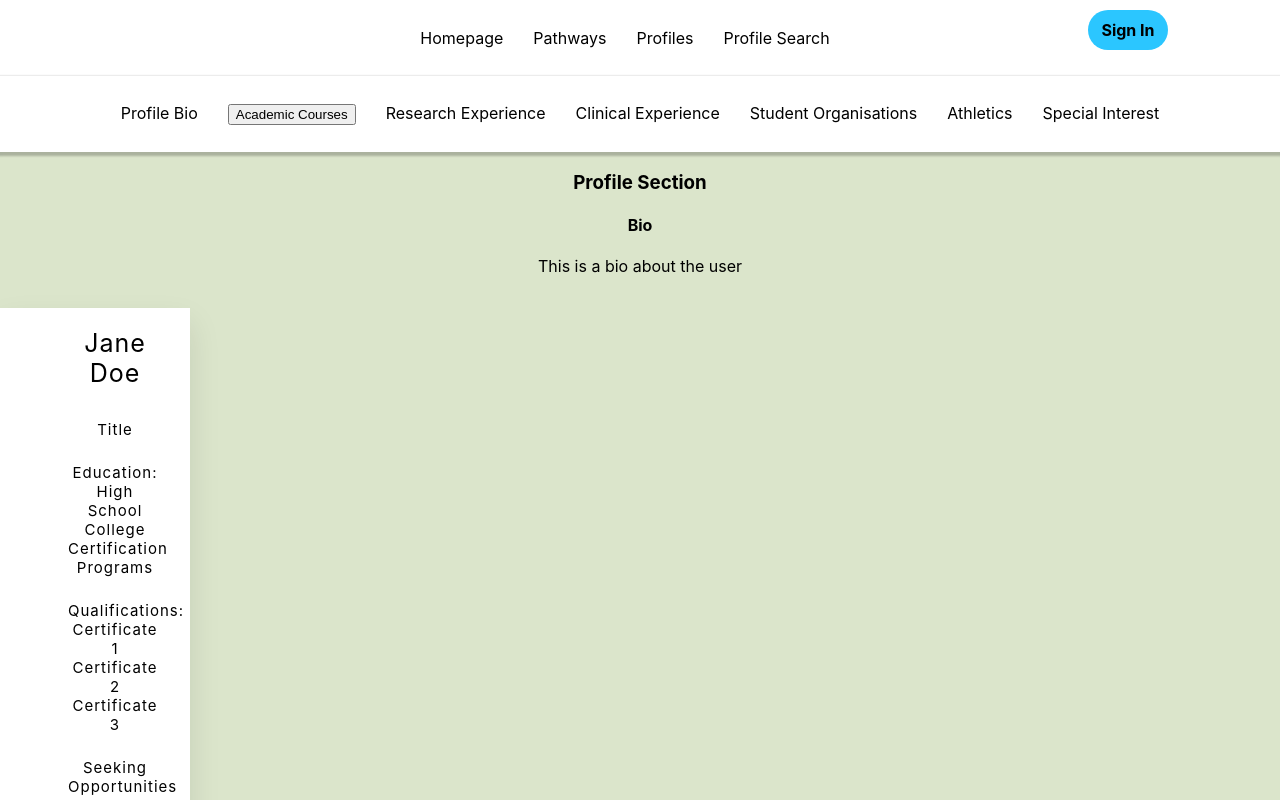
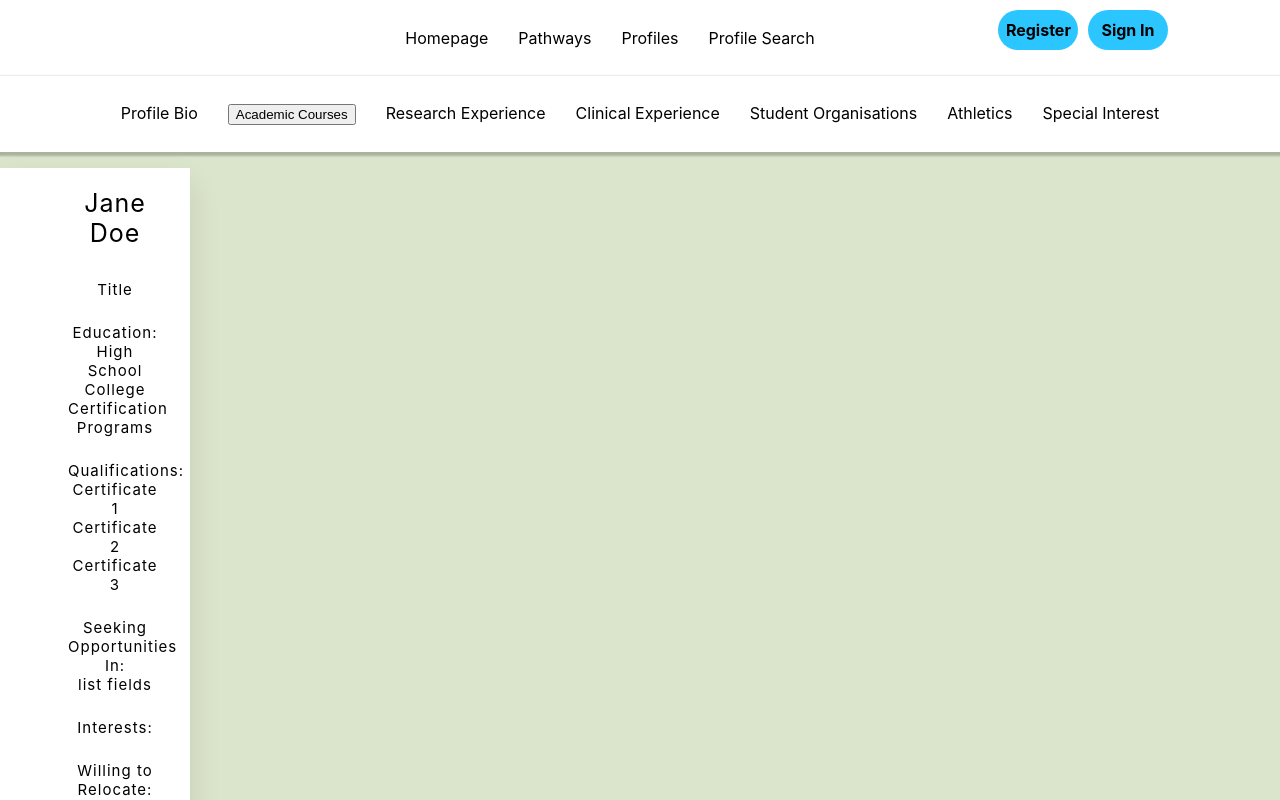
Before and after one commit to healthhub-platform/health-hub, a React (Create React App) app: page /Profiles in a window 1280 px wide. Shown: the top 800 px of the page. Built offline with nearby package versions, Linux system fonts and the light colour scheme.

Commit message:
added register button

```diff
--- a/package.json
+++ b/package.json
@@ -10,6 +10,7 @@
     "react": "^18.2.0",
     "react-bootstrap": "^2.8.0",
     "react-dom": "^18.2.0",
+    "react-pro-sidebar": "^1.1.0-alpha.1",
     "react-router-dom": "^6.15.0",
     "react-scripts": "^5.0.1",
     "web-vitals": "^2.1.4"
--- a/src/App.js
+++ b/src/App.js
@@ -2,7 +2,7 @@ import healthHubLogo from './images/healthhublogo.png';
 import './App.css';
 import React from 'react';
 import { useState } from 'react';
-import { BrowserRouter as Router, Routes, Route, Link } from "react-router-dom";
+import { BrowserRouter as Router, Routes, Route, Link, Switch } from "react-router-dom";
 import { Nav, Form, FormControl, Button } from "react-bootstrap";
 import Navbar from './components/Navbar';
 import Homepage from './pages/Homepage/Homepage';
@@ -16,22 +16,28 @@ import ClinicalExperience from './pages/Profile/ClinicalExperience';
 import StudentOrganisations from './pages/Profile/StudentOrgs';
 import Athletics from './pages/Profile/Athletics';
 import SpecialInterest from './pages/Profile/SpecialInterest';
+import RegistrationForm from './components/registrationForm';
+
 
 
 function App() {
 
   const [isShowLogin, setIsShowLogin] = useState(true);
+  const [isShowRegister, setIsShowRegister] = useState(true);
 
   const handleLoginClick = () => {
     setIsShowLogin((isShowLogin) => !isShowLogin);
   };
+  const handleRegisterClick = () =>{
+    setIsShowRegister((isShowRegister)=>!isShowRegister);
+  }
 
   return (
     <div className="App">
 
         <div className="navigation-menu">
         <Router>
-        <Navbar handleLoginClick={handleLoginClick}/>
+        <Navbar handleLoginClick={handleLoginClick} handleRegisterClick={handleRegisterClick}/>
 
         <Routes>
           <Route path='/' element={<Homepage/>}/>
@@ -47,7 +53,9 @@ function App() {
           <Route path='/ProfileSearch' element={<ProfileSearchSection/>}/>
         </Routes>
         </Router>
+        <RegistrationForm isShowRegister={isShowRegister}/>
         <LoginForm isShowLogin={isShowLogin} />
+
       </div>
       </div>
 
--- a/src/components/LoginForm.js
+++ b/src/components/LoginForm.js
@@ -1,4 +1,5 @@
 import React from "react";
+import { Link } from "react-router-dom";
 import './LoginForm.css'
 const LoginForm = ({ isShowLogin }) => {
   return (
@@ -16,6 +17,8 @@ const LoginForm = ({ isShowLogin }) => {
             <input type="password" name="password" className="login-box" />
             <br></br>
             <input type="submit" value="LOGIN" className="login-btn" />
+            <br></br>
+            {/* <p>Need to sign up? Click <Link to="/RegisterAccount"> </Link> </p> */}
           </form>
         </div>
       </div>
--- a/src/components/Navbar.css
+++ b/src/components/Navbar.css
@@ -51,3 +51,24 @@
   .loginicon:hover{
     color: white;
   }
+
+  .registericon {
+    position: absolute;
+    width: 80px;
+    text-decoration: none;
+    display: flex;
+    align-items: center;
+    justify-content: center;
+    font-weight: bolder;
+    color: black;
+    height: 40px;
+    left: 78%;
+    top: 10px;
+    background:#2bc6ff;
+    border-radius: 24px;
+    cursor: pointer;
+  }
+
+  .registericon:hover{
+    color: white;
+  }
--- a/src/components/Navbar.js
+++ b/src/components/Navbar.js
@@ -1,11 +1,14 @@
 import React from 'react';
 import "./Navbar.css";
-import { NavLink } from "react-router-dom";
+import { NavLink, Link } from "react-router-dom";
 
-const Navbar=({ handleLoginClick }) =>{
+const Navbar=({ handleLoginClick, handleRegisterClick }) =>{
     const handleClick = () => {
         handleLoginClick();
       };
+    const handleClick2 =()=>{
+        handleRegisterClick();
+    }
 
     return (
         <div className="navigation">
@@ -29,6 +32,11 @@ const Navbar=({ handleLoginClick }) =>{
                         Sign In
                     </span>
                 </li>
+                <li>
+                    <span onClick={handleClick2} className="registericon">
+                        Register
+                    </span>
+                </li>
 
             </ul>
 
--- a/src/components/ProfileSidebar.js
+++ b/src/components/ProfileSidebar.js
@@ -1,9 +1,11 @@
 import React from "react";
+import { ProSidebar, Sidebar, Menu, MenuItem, SubMenu } from 'react-pro-sidebar';
 import './ProfileSidebar.css'
 
 const ProfileSidebar =()=>{
     return(
         <div className ="container">
+        <Sidebar>
             <ul className = "sidebar">
                 <li> <span> Jane Doe </span></li>
                 <li><span><i className="fa fa-title"></i> </span><span>Title</span> </li>
@@ -13,6 +15,7 @@ const ProfileSidebar =()=>{
                 <li><span><i className="fa fa-interests"></i> </span><span>Interests: </span> </li>
                 <li><span><i className="fa fa-location"></i> </span><span>Willing to Relocate: Y/N </span> </li>
             </ul>
+            </Sidebar>
         </div>
     );
 }
--- /dev/null
+++ b/src/components/registrationForm.css
@@ -0,0 +1,30 @@
+.form{
+    background-color: white;
+    border-radius: 5px;
+    width: 550px;
+    margin: 20px auto;
+    padding: 20px;
+    /* height: 600px; */
+}
+
+.form-body{
+    text-align: left;
+    padding: 20px 10px;
+}
+
+.form-body > *{
+    padding: 5px;
+}
+
+.form__label{
+    width: 40%;
+    display:inline-block;
+}
+
+.form_input{
+    width: 60%;
+}
+
+.footer{
+    text-align: center;
+}
--- /dev/null
+++ b/src/components/registrationForm.js
@@ -0,0 +1,37 @@
+import React, {useState} from 'react';
+import './registrationForm.css'
+
+const RegistrationForm=({ isShowRegister })=> {
+    return(
+        <div className={`${isShowRegister ? "active" : ""} show`}>
+            <div className="form">
+                <div className="form-body">
+                    <div className="username">
+                        <label className="form__label" for="firstName">First Name </label>
+                        <input className="form__input" type="text" id="firstName" placeholder="First Name"/>
+                    </div>
+                    <div className="lastname">
+                        <label className="form__label" for="lastName">Last Name </label>
+                        <input  type="text" name="" id="lastName"  className="form__input"placeholder="LastName"/>
+                    </div>
+                    <div className="email">
+                        <label className="form__label" for="email">Email </label>
+                        <input  type="email" id="email" className="form__input" placeholder="Email"/>
+                    </div>
+                    <div className="password">
+                        <label className="form__label" for="password">Password </label>
+                        <input className="form__input" type="password"  id="password" placeholder="Password"/>
+                    </div>
+                    <div className="confirm-password">
+                        <label className="form__label" for="confirmPassword">Confirm Password </label>
+                        <input className="form__input" type="password" id="confirmPassword" placeholder="Confirm Password"/>
+                    </div>
+                </div>
+                <div class="footer">
+                    <button type="submit" class="btn">Register</button>
+                </div>
+            </div>
+        </div>
+    )
+}
+export default RegistrationForm;
--- a/src/pages/Profile/ProfileMain.css
+++ b/src/pages/Profile/ProfileMain.css
@@ -1,6 +1,7 @@
-/* .container{
+ .container{
     height:100vh;
     position: relative;
+    margin: 0 auto;
 }
 
 
@@ -14,4 +15,6 @@
 .container .content h3{
 
     font-size: large;
-} */
+}
+
+ .container .rowC{ flex-direction:row; justify-content: 'flex-start'}
--- a/src/pages/Profile/ProfileMain.js
+++ b/src/pages/Profile/ProfileMain.js
@@ -17,19 +17,14 @@ const ProfileMain = ({ match }) => {
 
         <div className='container'>
             <ProfileNavbar/>
+            <div className='rowC'>
+            <ProfileSidebar/>
+
 
             <h3>Profile Section</h3>
 
 
-            {/* <ul className = "sidebar">
-                <li> <span> Jane Doe </span></li>
-                <li><span><i className="fa fa-title"></i> </span><span>Title</span> </li>
-                <li><span><i className="fa fa-school"></i> </span><span>Education: <br /> High School <br /> College <br /> Certification Programs </span> </li>
-                <li><span><i className="fa fa-qualifications"></i> </span><span>Qualifications: <br /> Certificate 1 <br /> Certificate 2 <br /> Certificate 3 </span> </li>
-                <li><span><i className="fa fa-SeekingPositions"></i> </span><span>Seeking Opportunities In: <br/> list fields </span> </li>
-                <li><span><i className="fa fa-interests"></i> </span><span>Interests: </span> </li>
-                <li><span><i className="fa fa-location"></i> </span><span>Willing to Relocate: Y/N </span> </li>
-            </ul> */}
+
 
             <div className="content">
             <h4>
@@ -41,21 +36,10 @@ const ProfileMain = ({ match }) => {
 
 
 
-                 {/* <Routes>
-                <Route path='/Profiles' element={<ProfileMain/>}>
-                    <Route path='AcademicCourses' element={<AcademicCourses/>}/>
-                    <Route path='ResearchExperience' element={<ResearchExperience/>}/>
-                    <Route path='ClinicalExperience' element={<ClinicalExperience/>}/>
-                    <Route path='StudentOrganisations' element={<StudentOrganisations/>}/>
-                    <Route path='Athletics' element={<Athletics/>}/>
-                    <Route path='SpecialInterest' element={<SpecialInterest/>}/>
-                </Route>
 
+                </div>
+                </div>
 
-                </Routes>  */}
-
-            </div>
-            <ProfileSidebar/>
         </div>
     );
 }
```
Also changed, not shown: 1 other file (tests, documents, lock files or other folders).
